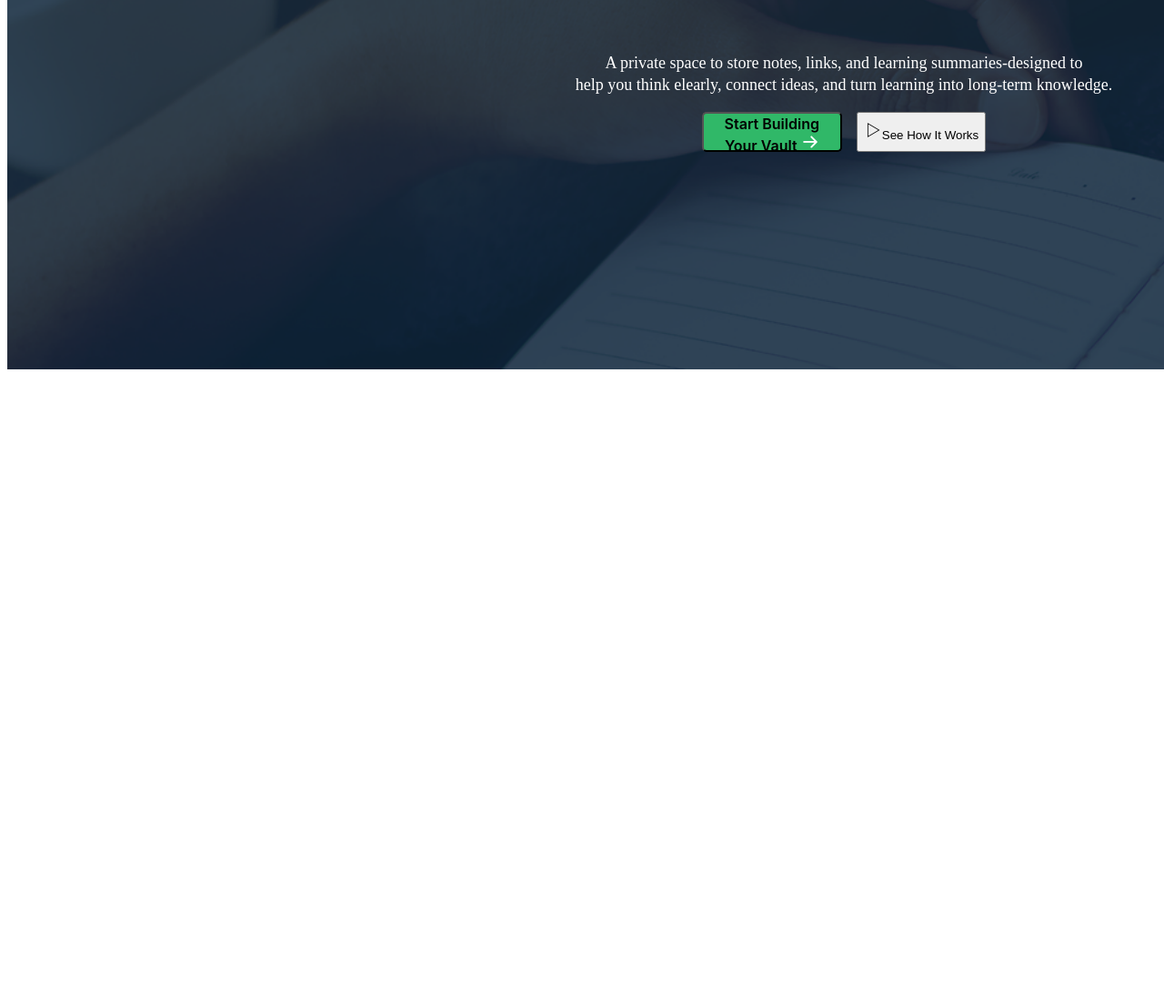
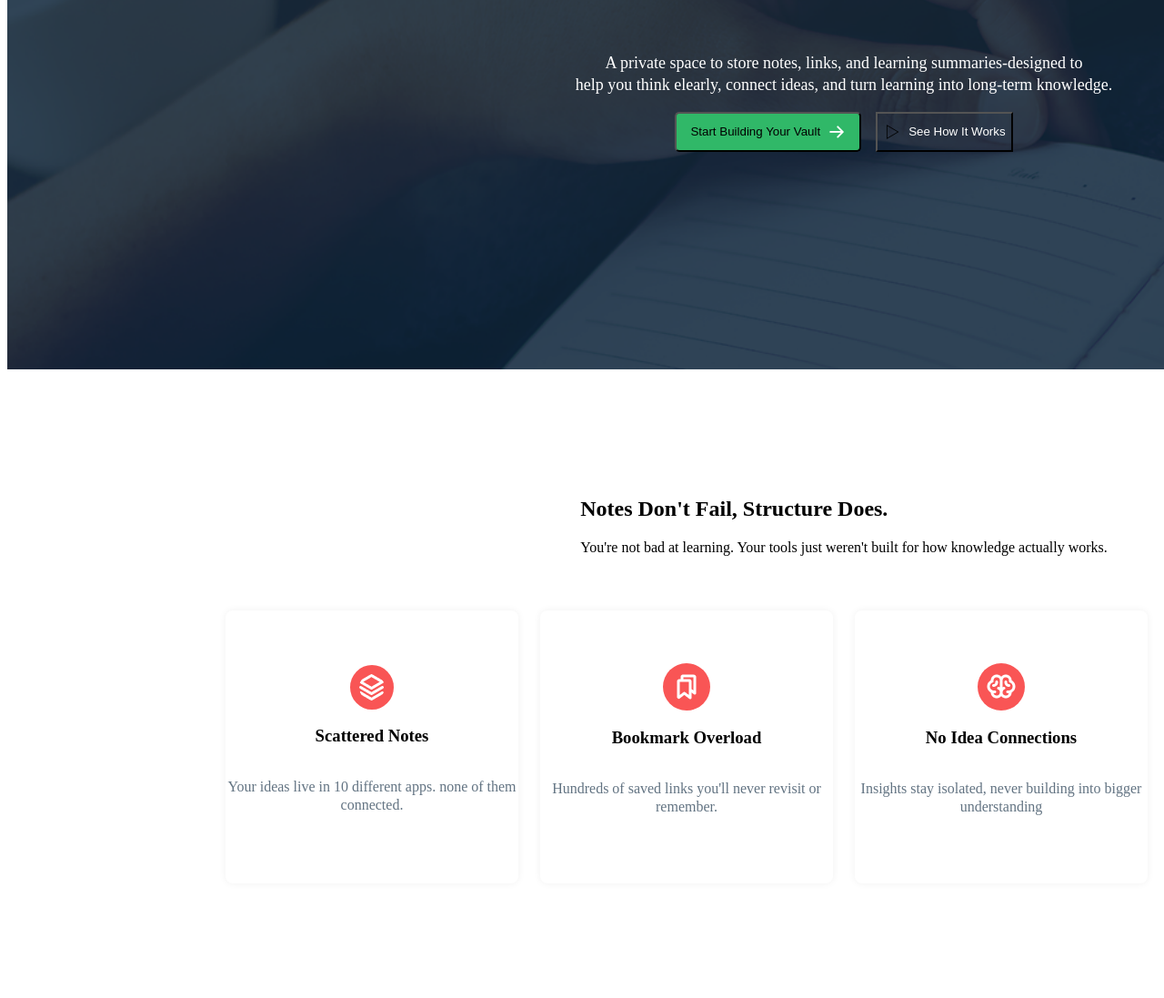
Before and after one commit to mehediswe254/assignment_1, a plain HTML site: page index.html in a window 1280 px wide. Shown: the part 602-1699 px from the top of the page at 91% size. Before the commit the page ends 1016 px from the top, so only its background shows below. Drawn offline with Linux system fonts and the light colour scheme.

Commit message:
create note section

```diff
--- a/index.html
+++ b/index.html
@@ -40,6 +40,53 @@
         </section>
 
 
+        <section class="notes">
+            <div class="notes-container">
+                <div class="section-heading">
+                    <h1>Notes Don't Fail, Structure Does.</h1>
+                    <p>You're not bad at learning. Your tools
+                         just weren't built for how knowledge actually works.</p>
+                </div>
+
+
+
+                <div class="note-box">
+                    <div class="note-card">
+                        <img src="./assets/Vector.png" alt="">
+                        <h3>Scattered Notes</h3>
+                        <p>Your ideas live in 10 different apps.
+                            none of them connected.
+                        </p>
+                    </div>
+
+
+                <div class="note-box">
+                    <div class="note-card">
+                        <img src="./assets/Bookmarks.png" alt="">
+                        <h3>Bookmark Overload</h3>
+                        <p>Hundreds of saved links you'll never revisit or remember.</p>
+                    </div>
+                </div>
+
+                <div class="note-box">
+                    <div class="note-card">
+                        <img src="./assets/Brain.png" alt="">
+                        <h3>No Idea Connections</h3>
+                        <p>Insights stay isolated, never building into bigger understanding </p>
+                    </div>
+                </div>
+
+                 <div class="note-box">
+                    <div class="note-card">
+                        <img src="./assets/Info.png" alt="">
+                        <h3>Forgetting What You Learned</h3>
+                        <p>knowledge fades because there's no system to retain it.</p>
+                    </div>
+                </div>
+
+            </div>
+            </div>
+        </section>
 
 
 
--- a/style.css
+++ b/style.css
@@ -20,17 +20,19 @@
 
 }
 
-.btn,.first-btn{
+.btn{
     width: 154px;
     height: 44px;
     background-color: #30B868;
     font-family: "Inter";
     font-size: Semi Bold;
+    color: white;
     font-size: 16px;
     font-weight: 600;
     line-height: auto;
     cursor: pointer;
     border-radius: 5px;
+
 }
 
 .btn:hover,.first-btn:hover, .second-btn:hover{
@@ -105,12 +107,89 @@
     display: flex;
     justify-content: center;
     gap:16px;
-    font-style: Semi Bold;
+    font-width: Semi Bold;
     font-size: 16px;
     letter-spacing: 0%;
     text-align: left;
 }
 
-.second-btn{
+
+.first-btn {
+    display: inline-flex;
+    flex-direction: row;
+    align-items: center;
+    justify-content: center;
+    gap: 8px;
+    white-space: nowrap;
+    padding: 10px 15px;
+    border-radius: 5px;
+    background-color: #30B868;
     cursor: pointer;
 }
+.second-btn{
+    display: inline-flex;
+    flex-direction: row;
+    align-items: center;
+    justify-content: center;
+    gap: 8px;
+    white-space: nowrap;
+    color: white;
+    cursor: pointer;
+    background-color:transparent;
+}
+
+
+
+/* notes card */
+
+.notes .notes-container{
+
+    display: flex;
+    flex-direction: column;
+    justify-content: flex-start;
+    align-items: center;
+    width: 1600px;
+    height: 448px;
+
+    gap: 44px;
+    padding: 120px;
+
+
+}
+
+.notes .notes-container .note-box{
+    display: flex;
+    gap: 24px;
+}
+
+.note-box .note-card{
+    border-radius: 8px;
+    box-shadow: 0px 0px 8px 0px rgba(0, 0, 0, 0.06);
+    background: #FFFFFF;
+
+    display: flex;
+    flex-direction: column;
+    justify-content: center;
+    align-items: center;
+    width: 322px;
+    height: 300px;
+
+
+}
+
+.note-card img{
+    background-color: rgba(249, 85, 85, 1);
+    border-radius: 50%;
+    padding: 10px;
+}
+
+
+.note-card p{
+    font-size: 16px;
+    font-weight: 400;
+    line-height: 20px;
+    letter-spacing: 0%;
+    color: #627382 ;
+    text-align: center;
+
+}
```
